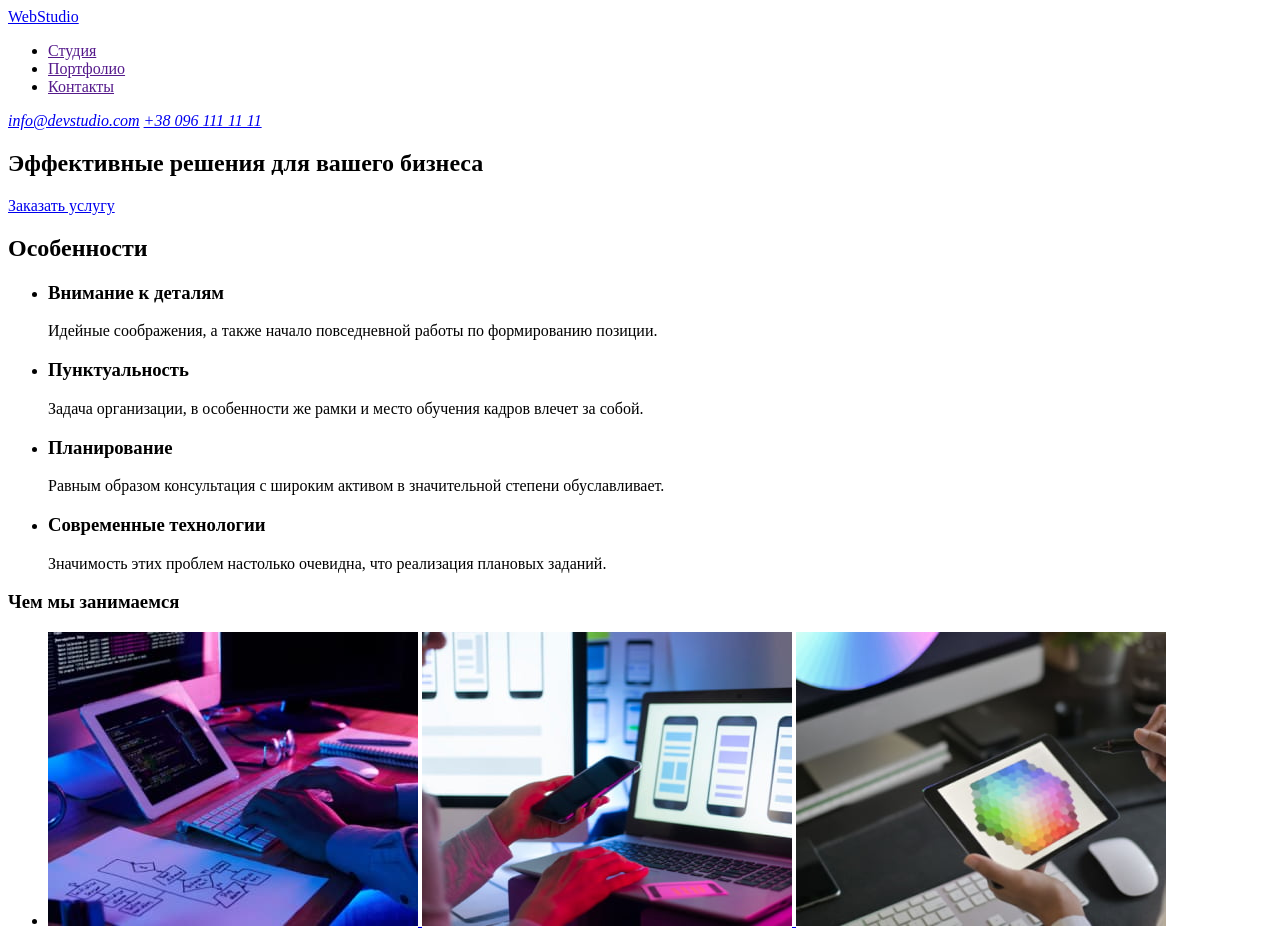
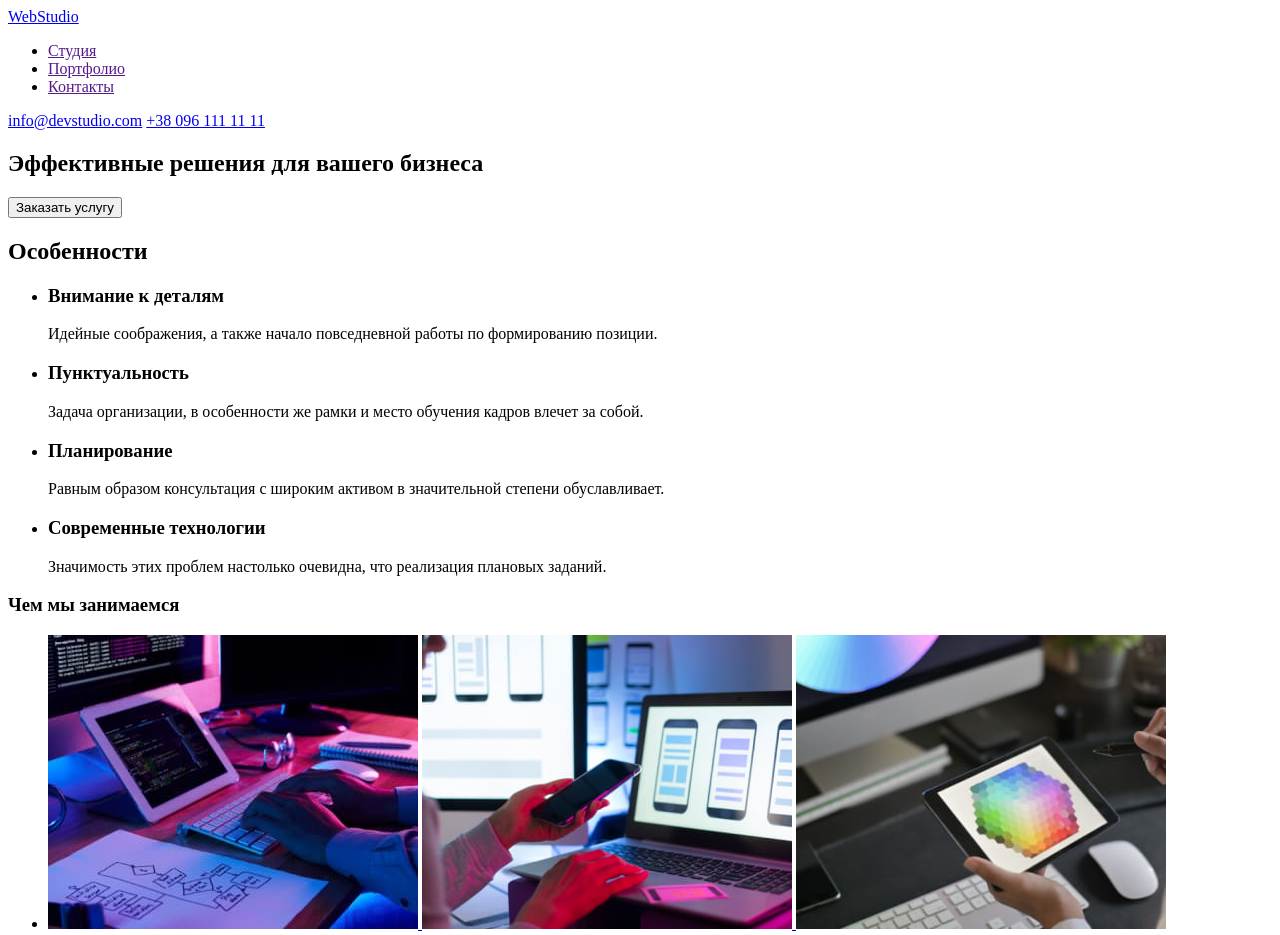
Before and after one commit to DSerSmart/goit-markup-hw-01, a plain HTML site: page index.html in a window 1280 px wide. Shown: the top 935 px of the page. Drawn offline with Linux system fonts and the light colour scheme.

Commit message:
<button type="button">Заказать услугу</button>

```diff
--- a/index.html
+++ b/index.html
@@ -16,16 +16,16 @@
             <li><a href="">Портфолио</a></li>
             <li><a href="">Контакты</a></li>
         </ul>
-        <address>
+        <nav>
             <a href="mailto:info@devstudio.com">info@devstudio.com</a>
             <a href="tel:+380961111111">+38 096 111 11 11</a>
-        </address>
+        </nav>
      </header>
      <main>
         <!--Герой-->
         <section>
             <h1>Эффективные решения для вашего бизнеса</h1>
-            <a href="/">Заказать услугу</a>
+            <button type="button">Заказать услугу</button>
         </section>
         <!--Приимущества-->
         <section>
```
